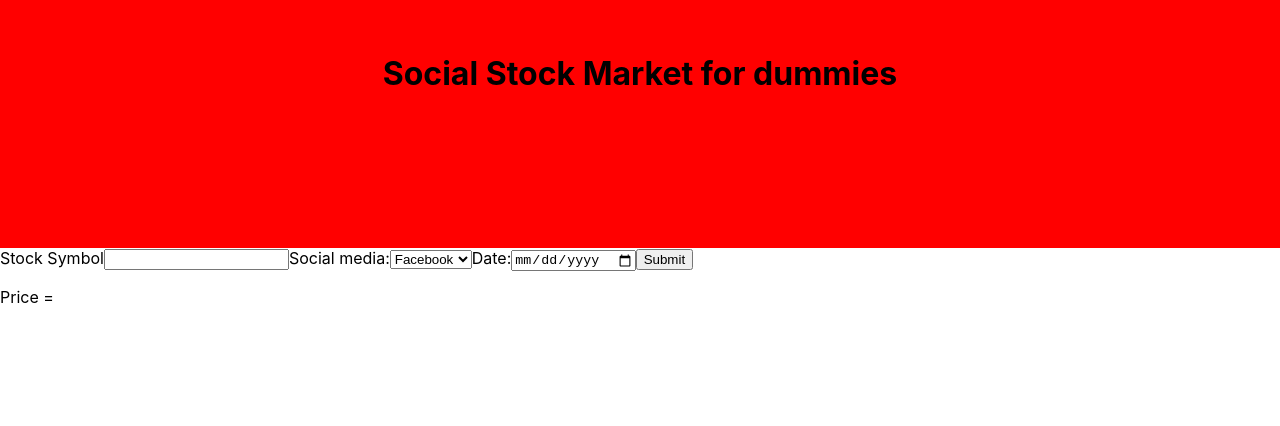
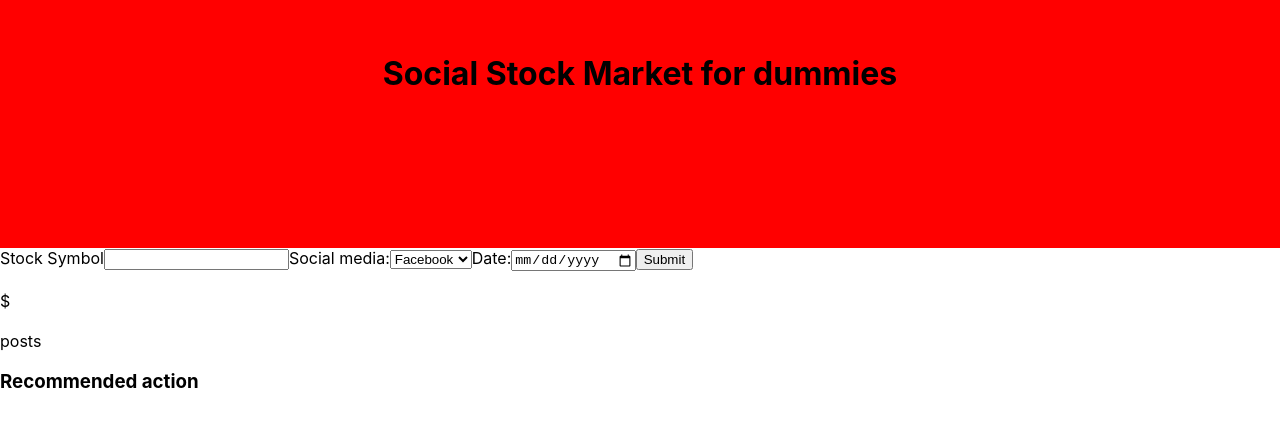
Before and after one commit to lady-rosie/my-app, a React (Create React App) app: page / in a window 1280 px wide. Shown: the part 102-528 px from the top of the page. Built offline with nearby package versions, Linux system fonts and the light colour scheme.

Commit message:
finish the results component funcionnality

```diff
--- a/src/App.js
+++ b/src/App.js
@@ -1,4 +1,4 @@
-import React, { useState } from 'react';
+import React, { useState, useEffect } from 'react';
 
 
 import { stockPriceGenerator, socialMediaCountGenerator, recommendationAlgorithm } from './mock_data/backEndData';
@@ -12,7 +12,7 @@ function App() {
   const[stockPrice, setStockPrice] = useState(null)
   const[socialMediaCount, setSocialMediaCount] = useState(null)
   const[recommendation, setRecommendation] = useState(null)
-  const[data, setData] = useState(null)
+  const[data, setData] = useState({})
 
   const onSubmit = data => {
     setData(data);
@@ -21,11 +21,14 @@ function App() {
   };
 
   // in a conditionalrecommendationAlgorithm(stockPrice, socialMedia)
-  if (stockPrice && socialMediaCount) {
-   setRecommendation(recommendationAlgorithm(stockPrice,socialMediaCount));
-  }
+  useEffect(()=> {
+    if (stockPrice && socialMediaCount) {
+      setRecommendation(recommendationAlgorithm(stockPrice,socialMediaCount));
+     }
+    }, [stockPrice, socialMediaCount]
+  )
+
   // look up moment.js - useState / useEffect
-
 
   return (
     <div>
--- a/src/components/Form.jsx
+++ b/src/components/Form.jsx
@@ -3,7 +3,6 @@ import {useForm} from "react-hook-form";
 
 const Form = ({onSubmit}) => {
     const { register, handleSubmit } = useForm();
-
 
     return(
         <form onSubmit={handleSubmit(onSubmit)}>
--- a/src/components/Results.jsx
+++ b/src/components/Results.jsx
@@ -1,11 +1,24 @@
 import React from 'react';
 
-const Results = (props) => {
+const Results = ({values, price, reco, socialMedia}) => {
+
     return(
-        <div>
-            <p>Price = {props.price}</p>
+        <div className="results">
+            <div>
+                <h2> {values.stockSymbol} </h2>
+                <p> {price}$ </p>
+            </div>
+            <div>
+                <h2> {values.socialMedia} </h2>
+                <p> {socialMedia} posts </p>
+            </div>
+            <div>
+                <h3> Recommended action </h3>
+                <p> {reco} </p>
+            </div>
         </div>
-    )
-};
+
+    );
+}
 
 export default Results;
--- a/src/mock_data/backEndData.js
+++ b/src/mock_data/backEndData.js
@@ -1,11 +1,11 @@
 // Stock price generator for a stock symbol and date
 export const stockPriceGenerator = (stockSymbol, date) => {
-     return Math.random() * 100;
+     return (Math.random() * 100).toFixed(4);
 };
 
 // Social media count for a stock symbol and a social platform
 export const socialMediaCountGenerator = (stockSymbol, socialMedia) => {
-    return Math.random() * 100;
+    return (Math.random() * 100).toFixed(2);
 };
 
 // Recommendations based on social media count and stock price
```
